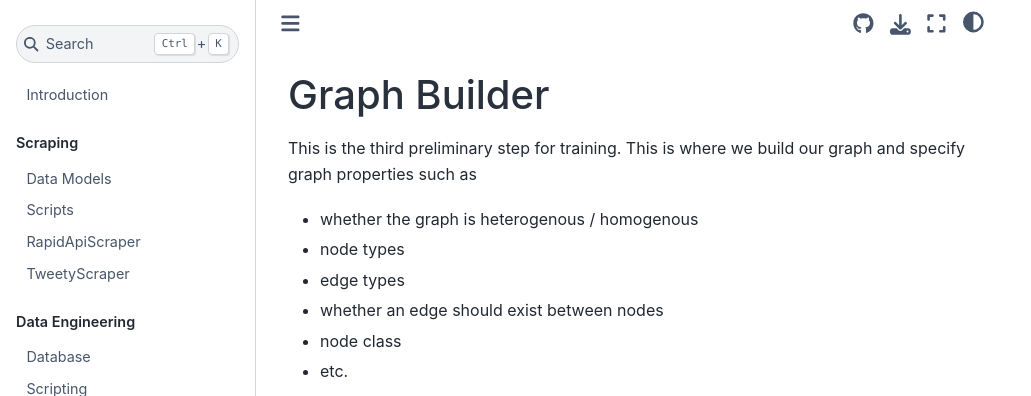
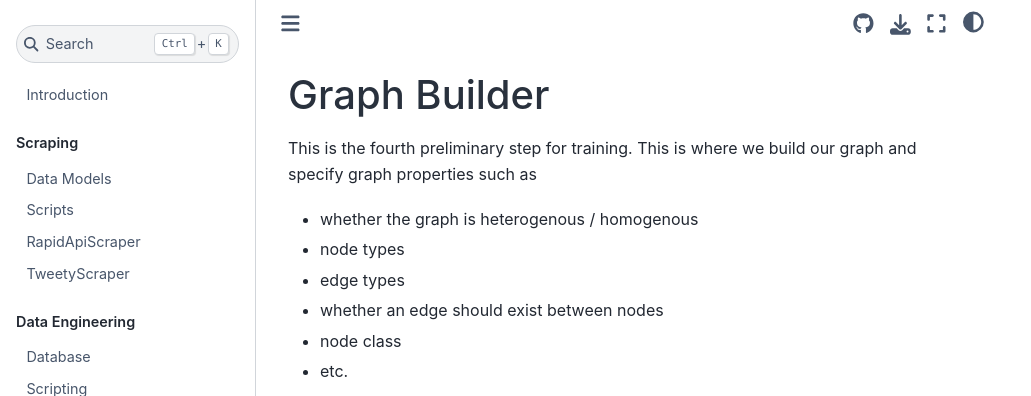
Before and after one commit to iragca/capstone-project-2, a Jupyter Book: the page built from docs/content/modeling/Graph_Building.md, in a window 1280 px wide, cut to the strip 0-396 px from the top of the page. Shown: the whole strip, without its empty margins (0-1031 px from the left). Built offline with Jupyter Book 1.0.4 settings and Sphinx 7.4.7 and the Sphinx Book theme 1.1.4, drawn with Linux system fonts in a browser that asks for light colours.

Commit message:
docs: update step descriptions in modeling documentation

```diff
--- a/docs/content/modeling/Graph_Building.md
+++ b/docs/content/modeling/Graph_Building.md
@@ -1,7 +1,7 @@
 # Graph Builder
 
 
-This is the third preliminary step for training. This is where we build our graph and specify graph properties such as
+This is the fourth preliminary step for training. This is where we build our graph and specify graph properties such as
 
 - whether the graph is heterogenous / homogenous
 - node types
```
Also changed, not shown: docs/content/modeling/Architectures.md (+2 -2 lines), docs/content/modeling/Data_Loading.md (+2 -2 lines), docs/content/modeling/Data_Models.md (+3 -3 lines), docs/content/modeling/Preprocessing.md (+1 -1 lines).
